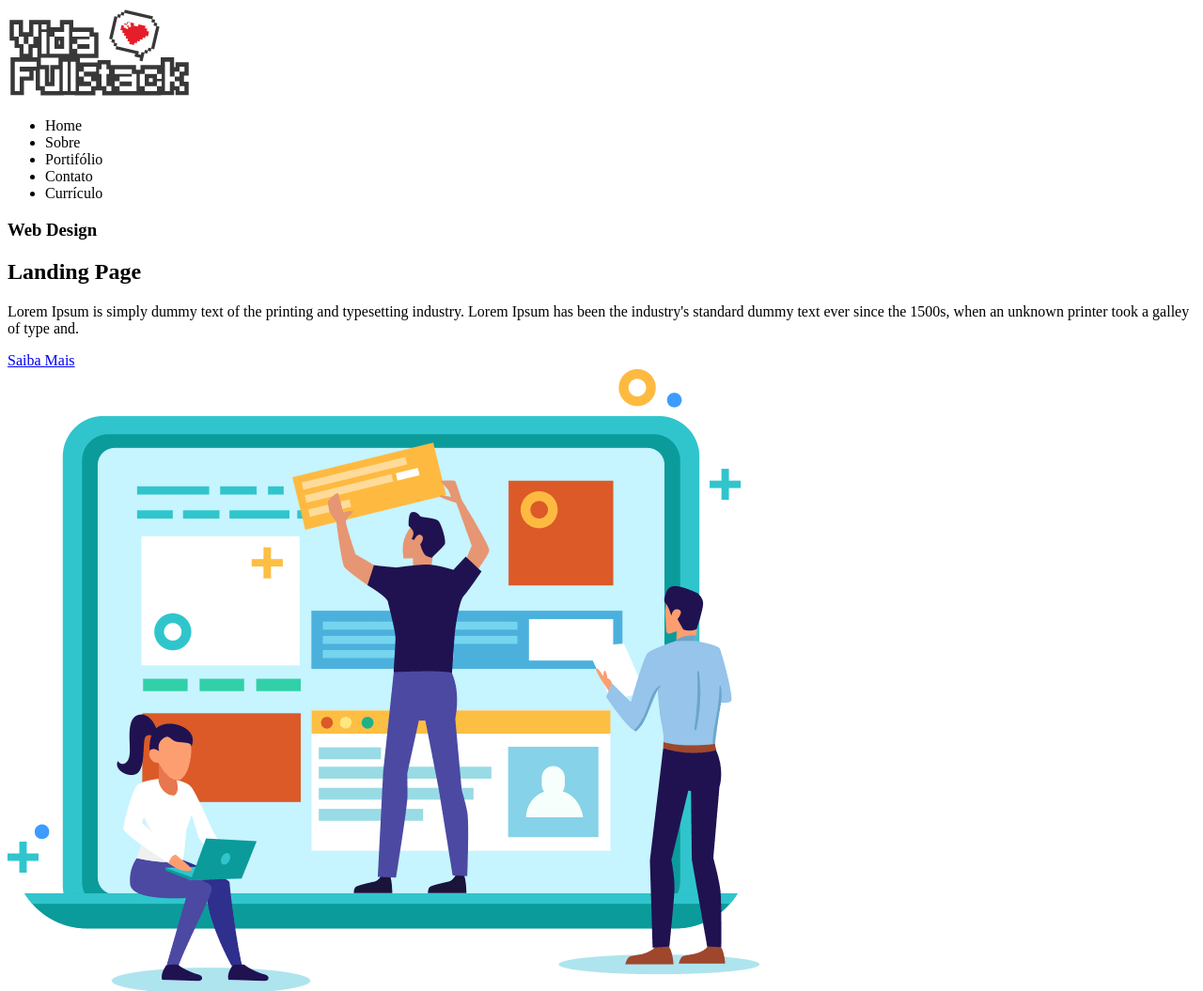
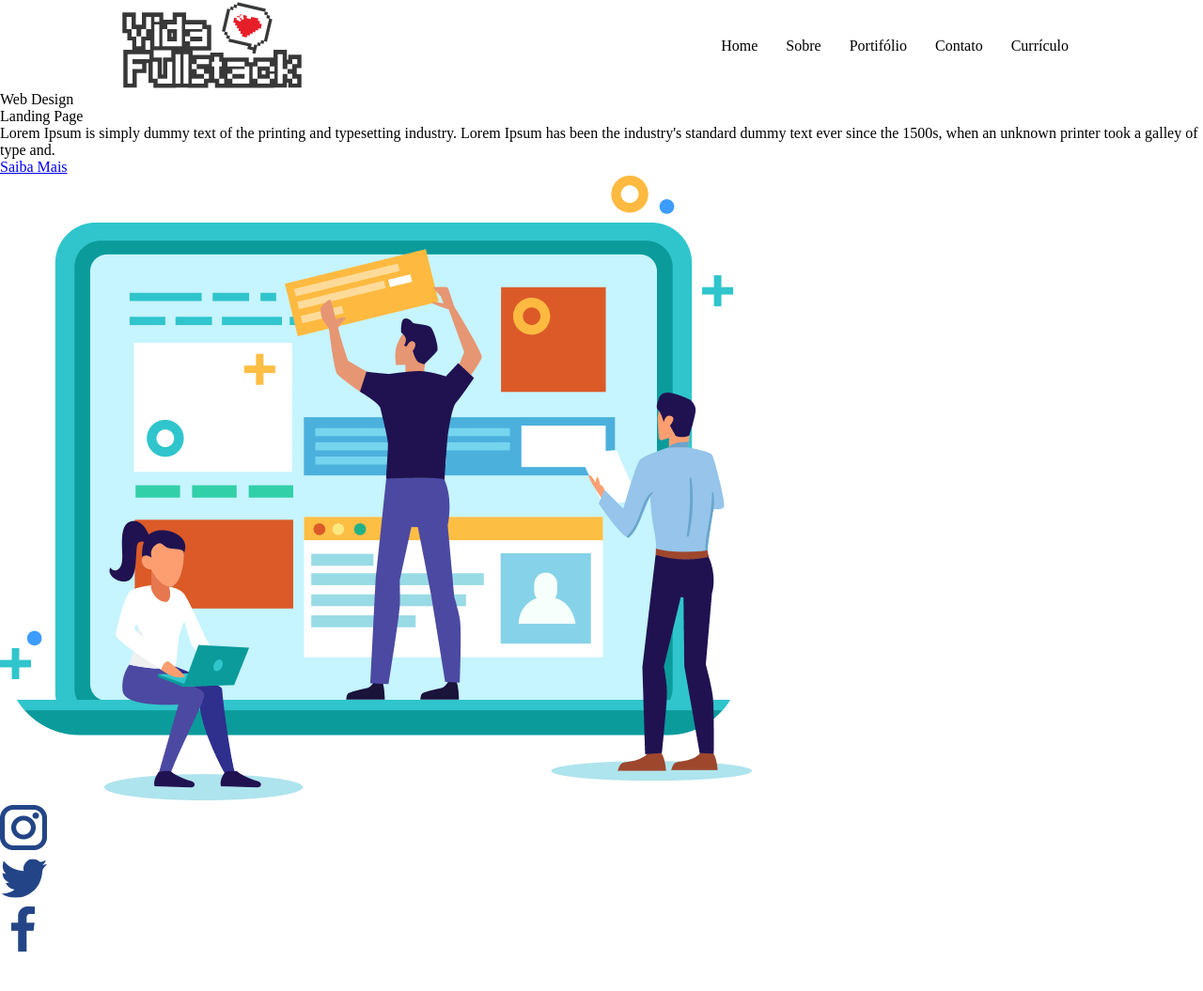
Before and after one commit to nilmen8/Aula3, a plain HTML site: page index.html in a window 1280 px wide. Shown: the top 1055 px of the page at 94% size. After the commit the page ends 1018 px from the top, so only its background shows below. Drawn offline with Linux system fonts and the light colour scheme.

Commit message:
Criação de estrutura html e css

```diff
--- /dev/null
+++ b/assets/css/header.css
@@ -0,0 +1,19 @@
+header {
+  width: 1024px;
+  margin: 0 auto;
+
+  display: flex;
+  flex-direction: row;
+  justify-content: space-between;
+  align-items: center;
+}
+
+header nav ul {
+  display: flex;
+  flex-direction: row;
+  list-style: none;
+}
+
+header nav ul li{
+  padding: 0 15px;
+}
--- /dev/null
+++ b/assets/css/style.css
@@ -0,0 +1,10 @@
+@import "./header.css";
+
+* {
+  margin: 0;
+  padding: 0;
+  border: 0;
+  font-size: 0;
+  font: inherit;
+  vertical-align: baseline;
+}
--- a/index.html
+++ b/index.html
@@ -5,6 +5,7 @@
   <meta http-equiv="X-UA-Compatible" content="IE=edge">
   <meta name="viewport" content="width=device-width, initial-scale=1.0">
   <title>Meu Site</title>
+  <link rel="stylesheet" type="text/css" href="./assets/css/style.css" />
 </head>
 <body>
   <!-- Header -->
```
